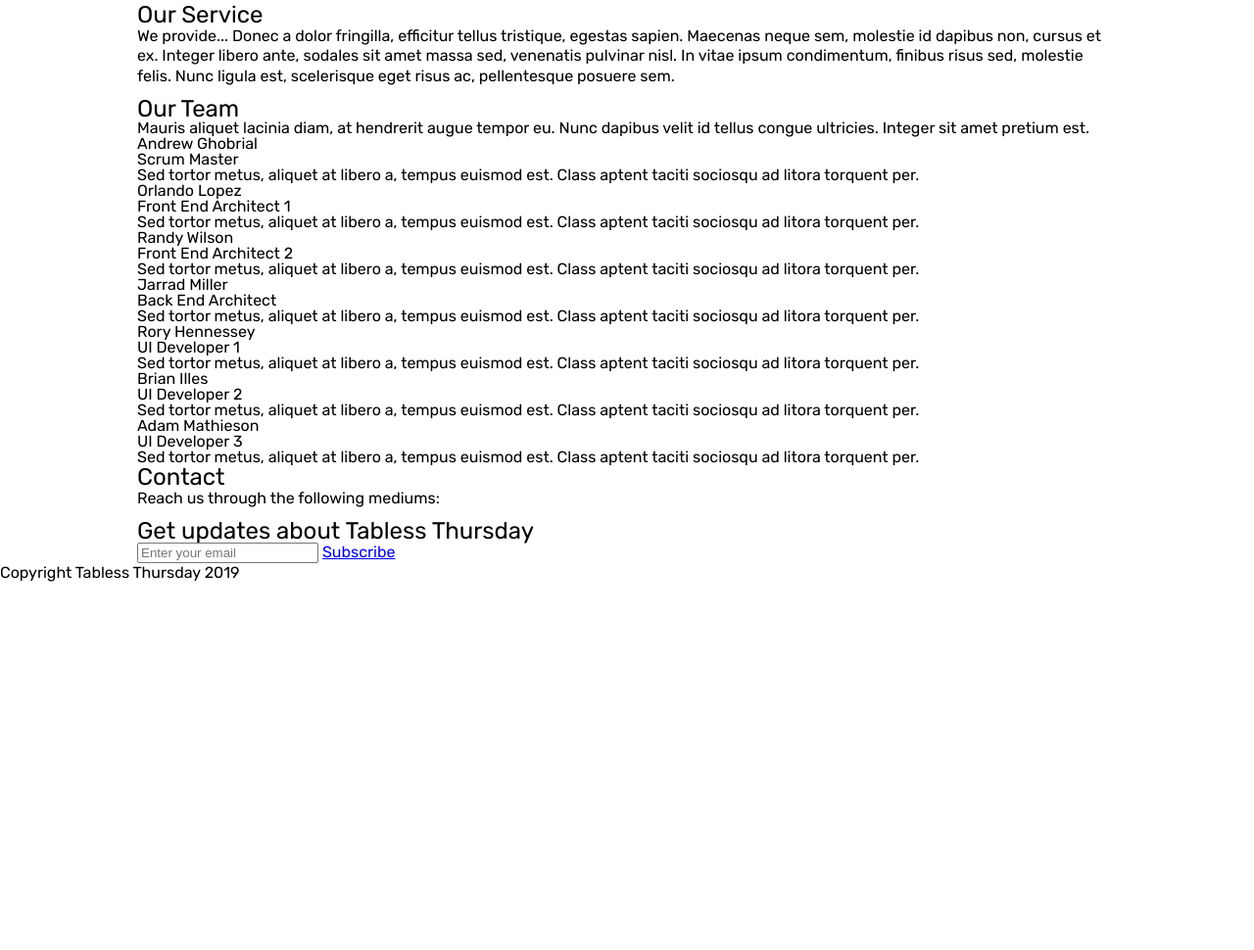
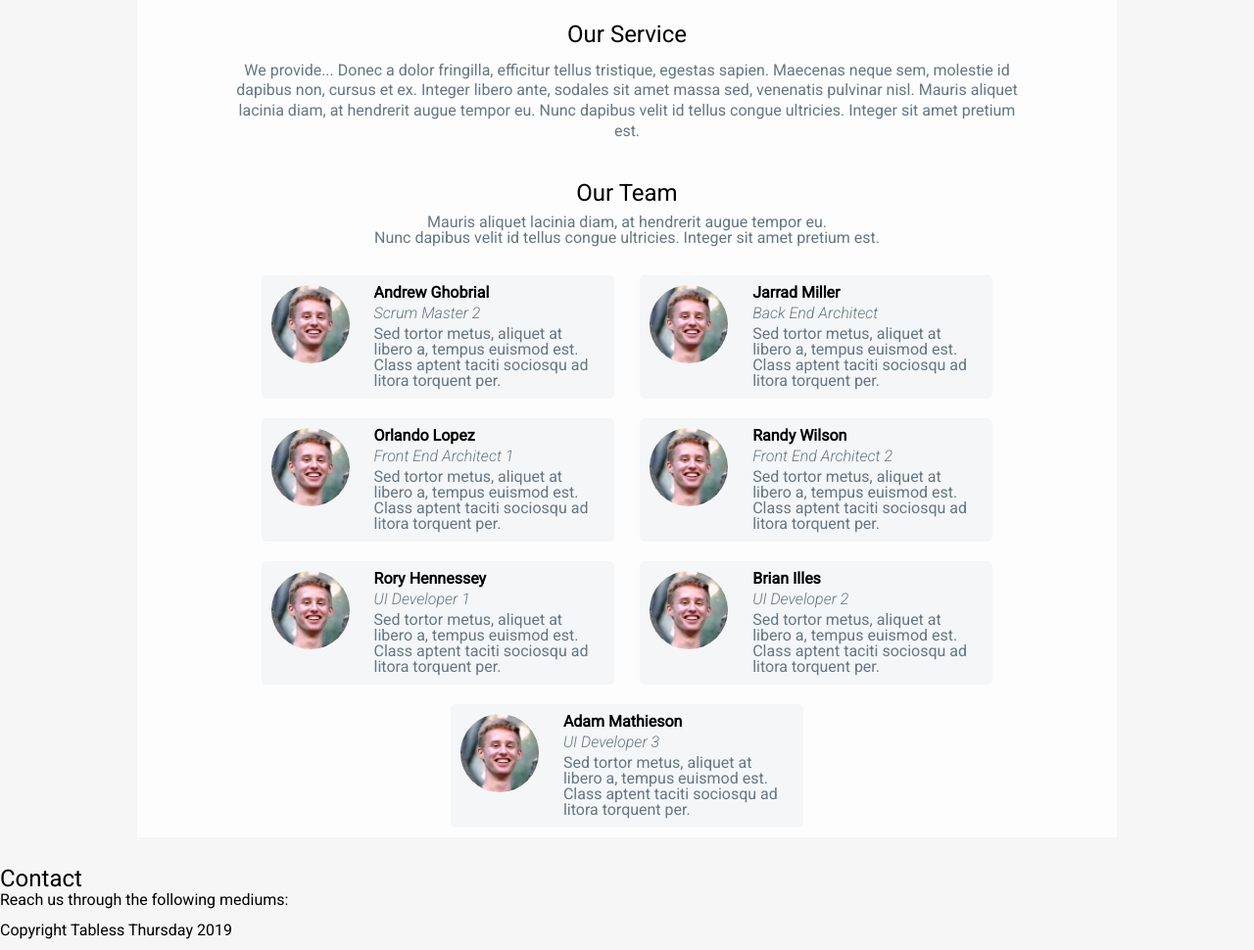
Before and after one commit to tabless-thursday/Tabless-Thursday-Brian, a plain HTML site: page index.html in a window 1280 px wide. Shown: the part 513-1483 px from the top of the page at 98% size. Before the commit the page ends 1119 px from the top, so only its background shows below. Drawn offline with Linux system fonts and the light colour scheme; files whose address does not match are found by name.

Commit message:
finished basic team section styling

```diff
--- a/LESS/global.less
+++ b/LESS/global.less
@@ -3,7 +3,8 @@
 }
 
 html {
-  font-family: "Rubik", serif;
+  font-family: "Roboto", sans-serif;
+  background-color: #f6f6f6;
 }
 
 h1 {
--- a/LESS/home.less
+++ b/LESS/home.less
@@ -2,19 +2,20 @@
   max-width: 1000px;
   width: 100%;
   margin: 0 auto;
+  background-color: #fdfdfd;
 }
 
 .cta {
   display: flex;
-  justify-content: space-between;
+  justify-content: space-evenly;
   align-items: center;
-  margin: 40px auto;
+  padding-top: 40px;
   img {
     width: 50%;
   }
 
   .cta-text {
-    width: 42.5%;
+    width: 20.5%;
     display: flex;
     flex-direction: column;
     justify-content: space-evenly;
@@ -30,6 +31,7 @@
     font-size: 1rem;
     margin-bottom: 5px;
     font-style: italic;
+    color: rgb(101, 119, 134);
   }
   button {
     font-size: 1.3rem;
@@ -42,3 +44,66 @@
     cursor: pointer;
   }
 }
+
+.main-content {
+  width: 80%;
+  margin: 0 auto;
+  p {
+    color: rgb(101, 119, 134);
+  }
+  .our-service {
+    margin-top: 60px;
+    text-align: center;
+    h2 {
+      margin-bottom: 15px;
+    }
+  }
+  .our-team {
+    margin: 30px auto;
+    h2 {
+      margin: 10px auto;
+      text-align: center;
+    }
+
+    h3 {
+      color: rgb(101, 119, 134);
+      text-align: center;
+    }
+  }
+  .person-container {
+    display: flex;
+    flex-flow: row wrap;
+    justify-content: space-evenly;
+    align-items: center;
+    margin-top: 20px;
+  }
+  .person-card {
+    display: flex;
+    margin: 10px 0;
+    width: 45%;
+    padding: 10px;
+    border-radius: 5px;
+    background-color: rgba(235, 238, 240, 0.452);
+    .name {
+      font-weight: bold;
+      padding-bottom: 5px;
+    }
+    .position {
+      color: rgb(101, 119, 134);
+      font-style: italic;
+      padding-bottom: 5px;
+    }
+    .bio {
+      color: rgb(101, 119, 134);
+    }
+    .left-side {
+      width: 100%;
+      margin: 0 auto;
+      img {
+        border-radius: 50%;
+        height: 80px;
+        width: 80px;
+      }
+    }
+  }
+}
--- a/LESS/navigation.less
+++ b/LESS/navigation.less
@@ -1,7 +1,6 @@
 header {
   background-color: #193441;
   color: white;
-  margin-bottom: 20px;
 }
 .header-container {
   max-width: 1000px;
--- a/index.html
+++ b/index.html
@@ -5,7 +5,7 @@
     <title>Tabless Thursday</title>
     <meta name="viewport" content="width=device-width, initial-scale=1" />
     <link
-      href="https://fonts.googleapis.com/css?family=Bitter|Rubik:300,400,500"
+      href="https://fonts.googleapis.com/css?family=Roboto:300i,400"
       rel="stylesheet"
     />
     <link rel="stylesheet" type="text/css" href="./CSS/index.css" />
@@ -53,118 +53,144 @@
               We provide... Donec a dolor fringilla, efficitur tellus tristique,
               egestas sapien. Maecenas neque sem, molestie id dapibus non,
               cursus et ex. Integer libero ante, sodales sit amet massa sed,
-              venenatis pulvinar nisl. In vitae ipsum condimentum, finibus risus
-              sed, molestie felis. Nunc ligula est, scelerisque eget risus ac,
-              pellentesque posuere sem.
+              venenatis pulvinar nisl. Mauris aliquet lacinia diam, at hendrerit
+              augue tempor eu. Nunc dapibus velit id tellus congue ultricies.
+              Integer sit amet pretium est.
             </p>
           </div>
 
           <div class="our-team" id="our-team">
             <h2>Our Team</h2>
             <h3>
-              Mauris aliquet lacinia diam, at hendrerit augue tempor eu. Nunc
-              dapibus velit id tellus congue ultricies. Integer sit amet pretium
-              est.
+              Mauris aliquet lacinia diam, at hendrerit augue tempor eu. <br />
+              Nunc dapibus velit id tellus congue ultricies. Integer sit amet
+              pretium est.
             </h3>
 
+            <div class="person-container">
             <div class="person-card">
-              <div class="name">Andrew Ghobrial</div>
-              <div class="position">Scrum Master</div>
-              <div class="bio">
-                Sed tortor metus, aliquet at libero a, tempus euismod est. Class
-                aptent taciti sociosqu ad litora torquent per.
-              </div>
-              <!-- Buttons for linkedin, twitter, and anything else -->
-              <a href=""></a>
+                <div class="left-side">
+                    <img src="./assets/imgs/IMG_3274.jpg" alt="" />
+                </div>
+                <div class="right-side">
+                    <div class="name">Andrew Ghobrial</div>
+                    <div class="position">Scrum Master 2</div>
+                    <div class="bio">
+                        Sed tortor metus, aliquet at libero a, tempus euismod est.
+                        Class aptent taciti sociosqu ad litora torquent per.
+                    </div>
+                    <!-- Buttons for linkedin, twitter, and anything else -->
+                    <a href=""></a>
+                </div>
             </div>
 
             <div class="person-card">
-              <div class="name">Orlando Lopez</div>
-              <div class="position">Front End Architect 1</div>
-              <div class="bio">
-                Sed tortor metus, aliquet at libero a, tempus euismod est. Class
-                aptent taciti sociosqu ad litora torquent per.
+                <div class="left-side">
+                    <img src="./assets/imgs/IMG_3274.jpg" alt="" />
+                </div>
+                <div class="right-side">
+                    <div class="name">Jarrad Miller</div>
+                    <div class="position">Back End Architect</div>
+                    <div class="bio">
+                        Sed tortor metus, aliquet at libero a, tempus euismod est.
+                        Class aptent taciti sociosqu ad litora torquent per.
+                    </div>
+                    <!-- Buttons for linkedin, twitter, and anything else -->
+                    <a href=""></a>
+                </div>
+            </div>
+
+              <div class="person-card">
+                <div class="left-side">
+                  <img src="./assets/imgs/IMG_3274.jpg" alt="" />
+                </div>
+                <div class="right-side">
+                  <div class="name">Orlando Lopez</div>
+                  <div class="position">Front End Architect 1</div>
+                  <div class="bio">
+                    Sed tortor metus, aliquet at libero a, tempus euismod est.
+                    Class aptent taciti sociosqu ad litora torquent per.
+                  </div>
+                  <!-- Buttons for linkedin, twitter, and anything else -->
+                  <a href=""></a>
+                </div>
               </div>
-              <!-- Buttons for linkedin, twitter, and anything else -->
-              <a href=""></a>
+            <div class="person-card">
+                <div class="left-side">
+                    <img src="./assets/imgs/IMG_3274.jpg" alt="" />
+                </div>
+                <div class="right-side">
+                    <div class="name">Randy Wilson</div>
+                    <div class="position">Front End Architect 2</div>
+                    <div class="bio">
+                        Sed tortor metus, aliquet at libero a, tempus euismod est.
+                        Class aptent taciti sociosqu ad litora torquent per.
+                    </div>
+                    <!-- Buttons for linkedin, twitter, and anything else -->
+                    <a href=""></a>
+                </div>
             </div>
 
             <div class="person-card">
-              <div class="name">Randy Wilson</div>
-              <div class="position">Front End Architect 2</div>
-              <div class="bio">
-                Sed tortor metus, aliquet at libero a, tempus euismod est. Class
-                aptent taciti sociosqu ad litora torquent per.
-              </div>
-              <!-- Buttons for linkedin, twitter, and anything else -->
-              <a href=""></a>
+                <div class="left-side">
+                    <img src="./assets/imgs/IMG_3274.jpg" alt="" />
+                </div>
+                <div class="right-side">
+                    <div class="name">Rory Hennessey</div>
+                    <div class="position">UI Developer 1</div>
+                    <div class="bio">
+                        Sed tortor metus, aliquet at libero a, tempus euismod est.
+                        Class aptent taciti sociosqu ad litora torquent per.
+                    </div>
+                    <!-- Buttons for linkedin, twitter, and anything else -->
+                    <a href=""></a>
+                </div>
             </div>
 
             <div class="person-card">
-              <div class="name">Jarrad Miller</div>
-              <div class="position">Back End Architect</div>
-              <div class="bio">
-                Sed tortor metus, aliquet at libero a, tempus euismod est. Class
-                aptent taciti sociosqu ad litora torquent per.
-              </div>
-              <!-- Buttons for linkedin, twitter, and anything else -->
-              <a href=""></a>
+                <div class="left-side">
+                    <img src="./assets/imgs/IMG_3274.jpg" alt="" />
+                </div>
+                <div class="right-side">
+                    <div class="name">Brian Illes</div>
+                    <div class="position">UI Developer 2</div>
+                    <div class="bio">
+                        Sed tortor metus, aliquet at libero a, tempus euismod est.
+                        Class aptent taciti sociosqu ad litora torquent per.
+                    </div>
+                    <!-- Buttons for linkedin, twitter, and anything else -->
+                    <a href=""></a>
+                </div>
             </div>
 
             <div class="person-card">
-              <div class="name">Rory Hennessey</div>
-              <div class="position">UI Developer 1</div>
-              <div class="bio">
-                Sed tortor metus, aliquet at libero a, tempus euismod est. Class
-                aptent taciti sociosqu ad litora torquent per.
-              </div>
-              <!-- Buttons for linkedin, twitter, and anything else -->
-              <a href=""></a>
+                <div class="left-side">
+                    <img src="./assets/imgs/IMG_3274.jpg" alt="" />
+                </div>
+                <div class="right-side">
+                    <div class="name">Adam Mathieson</div>
+                    <div class="position">UI Developer 3</div>
+                    <div class="bio">
+                        Sed tortor metus, aliquet at libero a, tempus euismod est.
+                        Class aptent taciti sociosqu ad litora torquent per.
+                    </div>
+                    <!-- Buttons for linkedin, twitter, and anything else -->
+                    <a href=""></a>
+                </div>
             </div>
-
-            <div class="person-card">
-              <div class="name">Brian Illes</div>
-              <div class="position">UI Developer 2</div>
-              <div class="bio">
-                Sed tortor metus, aliquet at libero a, tempus euismod est. Class
-                aptent taciti sociosqu ad litora torquent per.
-              </div>
-              <!-- Buttons for linkedin, twitter, and anything else -->
-              <a href=""></a>
-            </div>
-
-            <div class="person-card">
-              <div class="name">Adam Mathieson</div>
-              <div class="position">UI Developer 3</div>
-              <div class="bio">
-                Sed tortor metus, aliquet at libero a, tempus euismod est. Class
-                aptent taciti sociosqu ad litora torquent per.
-              </div>
-              <!-- Buttons for linkedin, twitter, and anything else -->
-              <a href=""></a>
-            </div>
-          </div>
-
-          <div class="contact" id="contact">
-            <h2>Contact</h2>
-            <p>Reach us through the following mediums:</p>
-            <div class="contact-app-links">
-              <!-- buttons for our Company email(opens native email app), our Twitter -->
-            </div>
-          </div>
-
-          <div class="subscribe">
-            <h2>Get updates about Tabless Thursday</h2>
-            <form action="">
-              <input type="email" placeholder="Enter your email" />
-              <a href="#">Subscribe</a>
-            </form>
           </div>
         </section>
       </div>
     </div>
 
     <footer>
+        <div class="contact" id="contact">
+            <h2>Contact</h2>
+            <p>Reach us through the following mediums:</p>
+            <div class="contact-app-links">
+                <!-- buttons for our Company email(opens native email app), our Twitter -->
+            </div>
+        </div>
       <p>Copyright Tabless Thursday 2019</p>
     </footer>
   </body>
```
Also changed, not shown: CSS/index.css, assets/imgs/IMG_3274.jpg (added).
